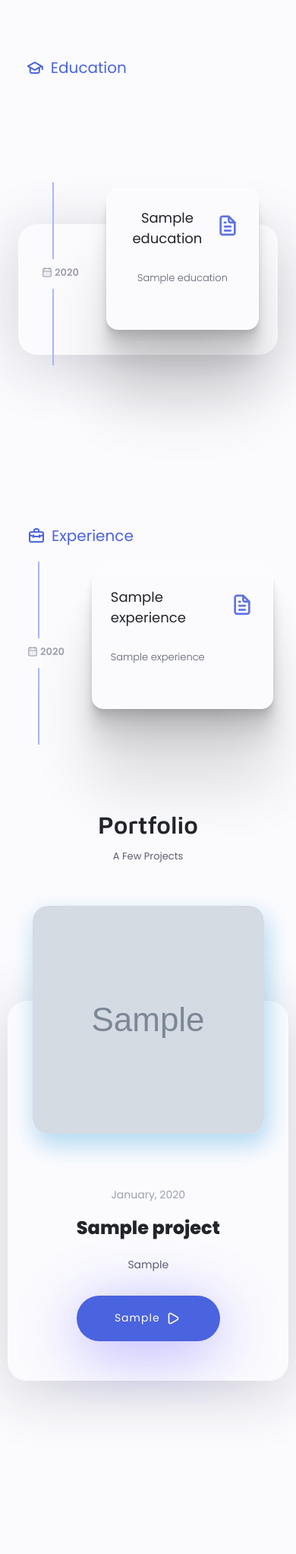
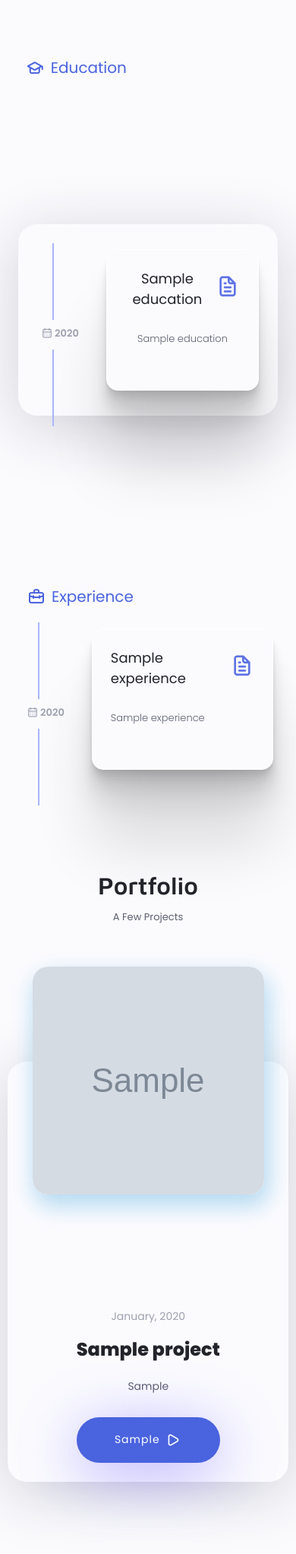
Before and after one commit to omerg864/portfolio_site, a Django app: page / in a window 390 px wide. Shown: the part 2294-4339 px from the top of the page at 76% size. Run offline with Django 3.2, Linux system fonts and the light colour scheme; tables that the repository leaves empty hold one stand-in row (values such as "Sample post"); grey boxes marked "Sample" are stand-in pictures; some libraries are stand-ins or nearby versions.

Commit message:
changed educagtions timeline mobile

```diff
--- a/base/static/css/style.css
+++ b/base/static/css/style.css
@@ -1000,7 +1000,7 @@ img{
   }
   @media screen and (max-width: 768px) {
 	.blog-slider__content {
-	  margin-top: -80px;
+	  margin-top: 0px;
 	  text-align: center;
 	  padding: 0 30px;
 	}
```
